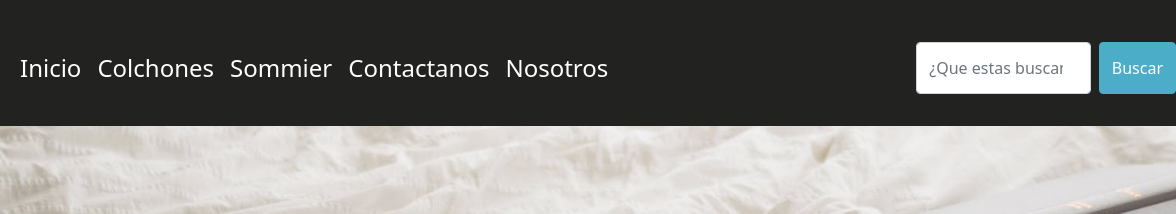
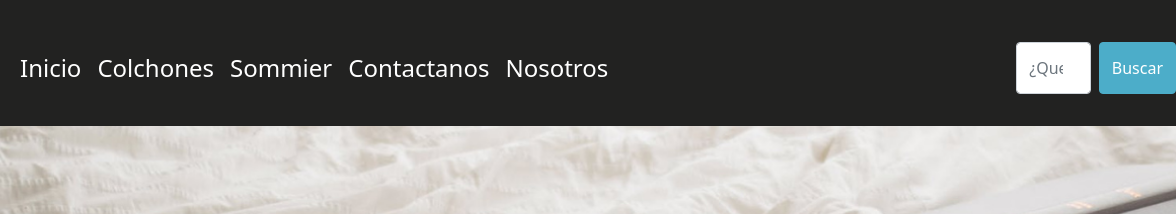
Before and after one commit to estefaniarepetti/sommierDeluxe, a website: page index.html in a window 1280 px wide. Shown: the top 214 px of the page, 104-1280 px from the left. Drawn offline with nearby package versions, Linux system fonts and the light colour scheme; a web font is replaced by a local one.

Commit message:
cambio d-flex

```diff
--- a/sass/components/_inicio.scss
+++ b/sass/components/_inicio.scss
@@ -46,8 +46,7 @@
 }
 
 .d-flex {
-    margin-left: 300px;
-
+    margin-left: 400px;
 }
 
 .form-control {
@@ -423,6 +422,7 @@ td {
     &__titulo {
         font-size: 20px;
         font-family: $font-principal;
+        margin-top:1rem;
 
     }
 }
```
Also changed, not shown: css/main.css.
